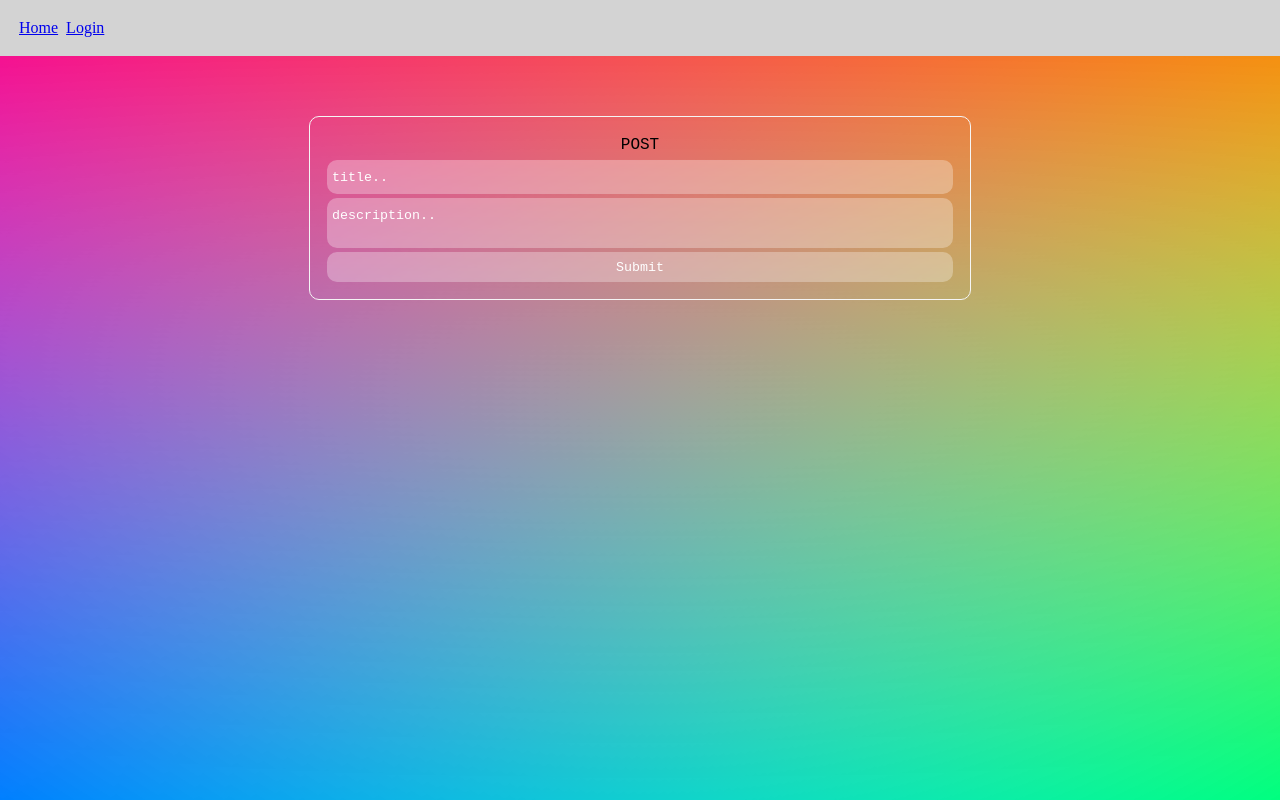
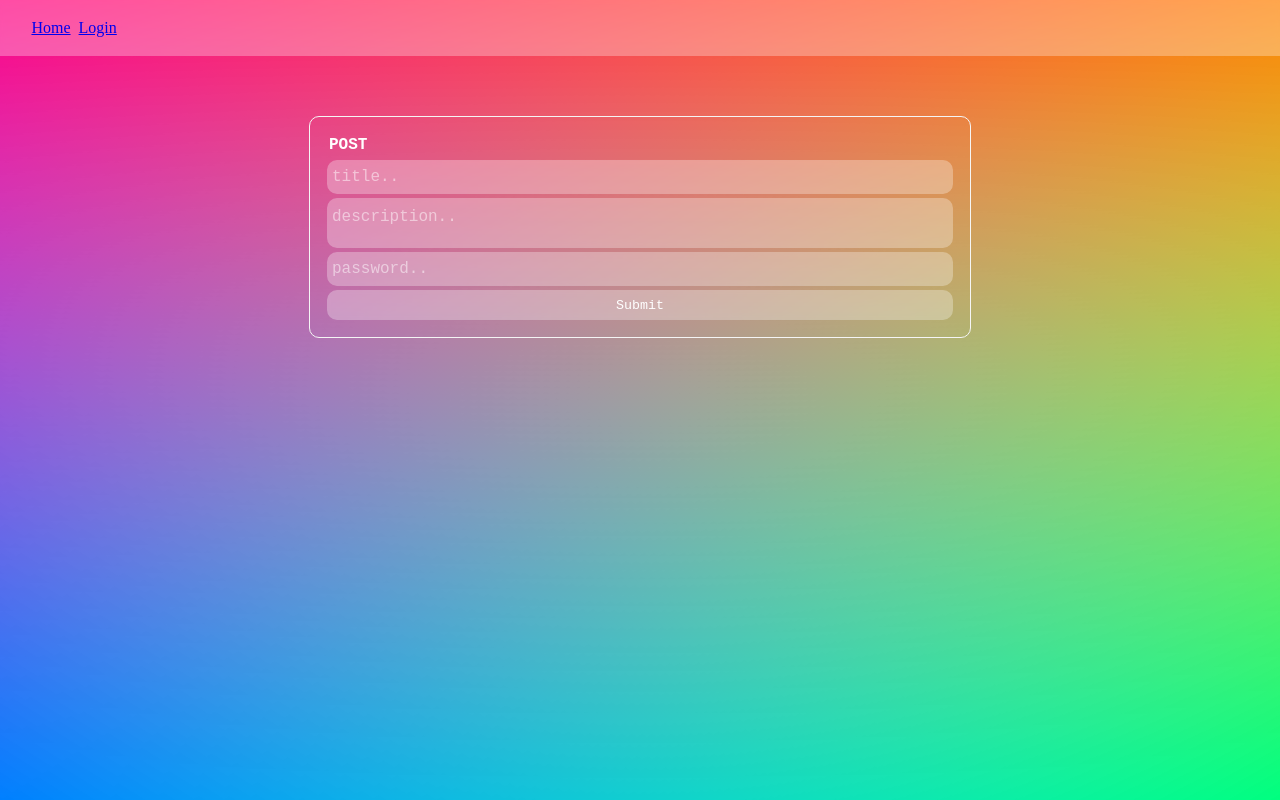
Before and after one commit to itsyoboygod/firebase, a React (Create React App) app: page /createpost in a window 1280 px wide. Built offline with nearby package versions, Linux system fonts and the light colour scheme; no server answers.

Commit message:
a few css styling

```diff
--- a/src/Pages/create-post/create-form.tsx
+++ b/src/Pages/create-post/create-form.tsx
@@ -45,6 +45,7 @@ export const CreateForm = () => {
             <p className={`noerror ${errors ? 'msngerror' : 'noerror'}`}>{errors.title?.message}</p>
             <textarea placeholder='description..' {...register("description")}/>
             <p className={`noerror ${errors ? 'msngerror' : 'noerror'}`}>{errors.description?.message}</p>
+            <input type="password" placeholder='password..' {...register("title")}/>
             <input type="submit"/>
         </form>
         )
--- a/src/Pages/create-post/create-post.tsx
+++ b/src/Pages/create-post/create-post.tsx
@@ -5,6 +5,12 @@ export const CreatePost = () => {
         <>
             <div className="Post">
                 <CreateForm/>
+                {/* <CreateForm/>
+                <CreateForm/>
+                <CreateForm/>
+                <CreateForm/>
+                <CreateForm/>
+                <CreateForm/> */}
             </div>
         </>
     )
--- a/src/Pages/create-post/style.css
+++ b/src/Pages/create-post/style.css
@@ -13,7 +13,9 @@ body {
     margin: 50px 5px;
     padding: 5px;
     width: inherit;
-    justify-content: center;
+    align-items: center;
+    flex-direction: column;
+
 }
 
 form{
@@ -50,10 +52,19 @@ input{
 
 }
 
+input[type='password'] {
+    letter-spacing: -0.2em;
+    font-size: 1rem;
+}
+
+
 ::placeholder{
     color: white;
     margin: 2px;
     align-items: center;
+    opacity: .5;
+    font-size: 1rem;
+    letter-spacing: 0em;
 }
 
 textarea{
@@ -73,6 +84,9 @@ textarea{
 
 textarea:focus , input:focus{
     outline: none;
+    background: transparent;
+    transition: .2s;
+    /* border: solid 1px lightgray; */
 }
 
 
@@ -97,6 +111,10 @@ form p{
     padding: 2px;
     font-family: monospace;
     font-size: 1rem;
+    width: fit-content;
+    left: 0;
+    color: white;
+    font-weight: bolder;
 }
 
 form input:last-child:hover{
@@ -105,4 +123,6 @@ form input:last-child:hover{
     backdrop-filter: blur(0px);
     background-color: transparent;
     border:  solid 1px white;
+    font-weight: bolder;
+    transition: 0.2s;
 }
--- a/src/components/navbar.tsx
+++ b/src/components/navbar.tsx
@@ -16,6 +16,7 @@ export const Navbar = () => {
         <>
             <div className="Navbar">
                 <div className="nav-links">
+                    <i className="fa fa-home w3-xxxlarge"></i>
                     <p><Link to="/">Home</Link></p>
                     {!user ? (
                                <p><Link to="/login">Login</Link></p>
@@ -26,7 +27,10 @@ export const Navbar = () => {
                 <div className="conf-links">
                     {user && (
                         <>
-                            <img src={auth.currentUser?.photoURL || ""} alt="Guser" />
+                            <div className="online-stats">
+                                <img  src={auth.currentUser?.photoURL || ""} alt="Guser" />
+                                <span data-count=""></span>
+                            </div>
                             <p>{auth.currentUser?.displayName}</p>
                             <button onClick={signUserOut}>Logout</button>
                         </>
--- a/src/components/style.css
+++ b/src/components/style.css
@@ -5,7 +5,9 @@
     justify-content: space-between;
     flex-direction: row;
     align-items: center;
-    background:lightgray;
+    backdrop-filter: blur(2px);
+    background: transparent;
+    background-color: hsla(0,0%,100%,.3);
 }
 
 .nav-links{
@@ -20,6 +22,10 @@
 .nav-links p{
     margin: 2px;
     padding: 2px;
+}
+
+.nav-links:first-child::before {
+    content: '\e800';
 }
 
 .conf-links{
@@ -41,11 +47,40 @@
 
 }
 
-.conf-links img:hover{
+.online-stats{
+    display: flex;
+    flex-direction: row;
+    position: relative;
+}
+
+.online-stats img{
+    position: relative;
+}
+
+.online-stats:hover{
     opacity: 0.5;
+    cursor: pointer;
     transition: 0.2s;
-    cursor: pointer;
 }
+.online-stats span::before {
+    content: attr(data-count);
+    right: 0.1em;
+    position: absolute;
+    width: 1em;
+    height: 1em;
+    display: flex;
+    justify-content: center;
+    align-items: center;
+    border-radius: 50%;
+    color: white;
+    font-family: monospace;
+    padding: 0px;
+    backdrop-filter: blur(2px);
+    background: transparent;
+    background-color: hsl(126deg 100% 50% / 50%);
+
+    }
+
 
 
 .conf-links p{
@@ -53,6 +88,7 @@
     padding: 2px;
     font-family: monospace;
     transition: 0.2s;
+    max-inline-size: min-content;
 
 }
 
```
